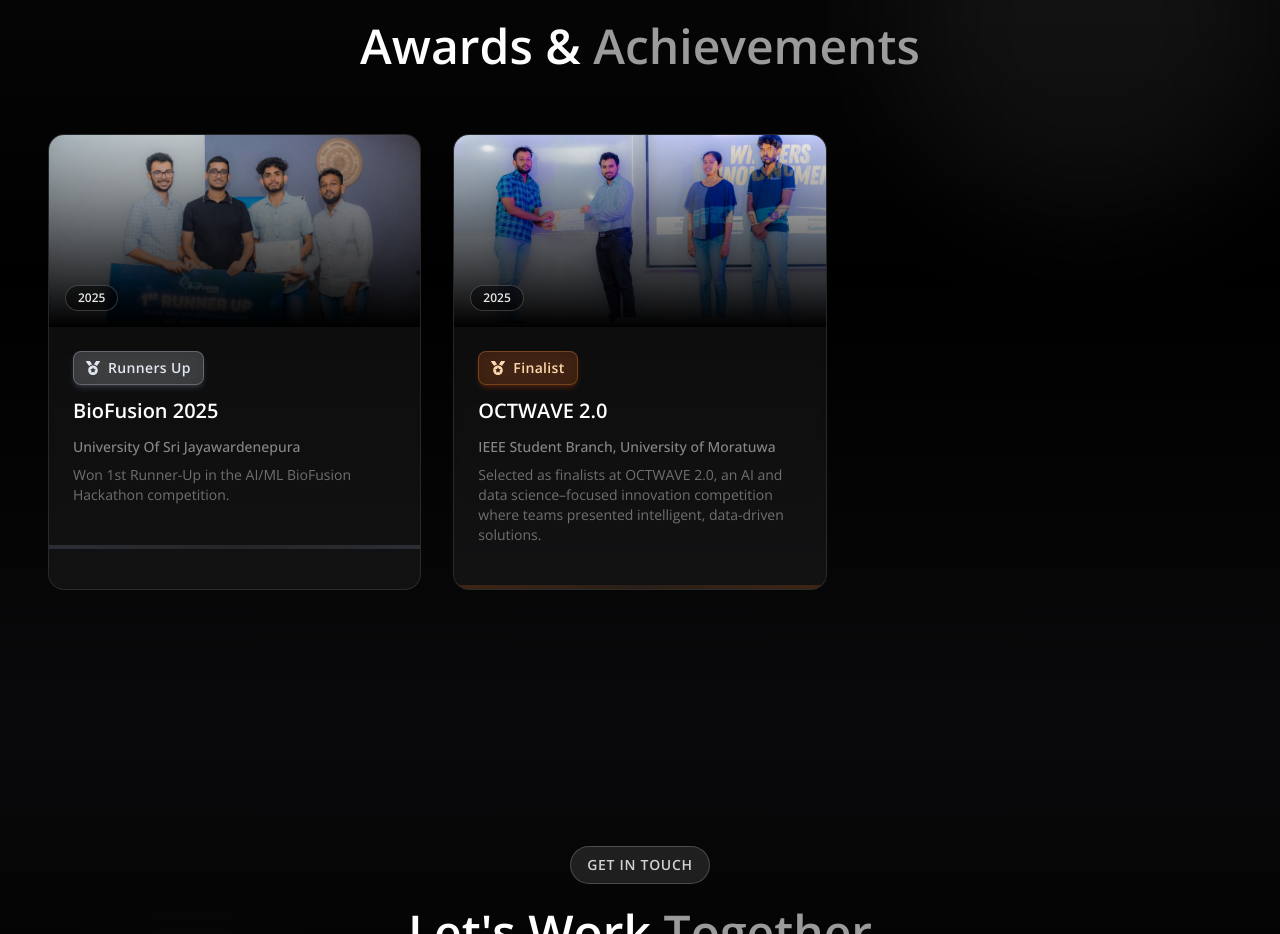
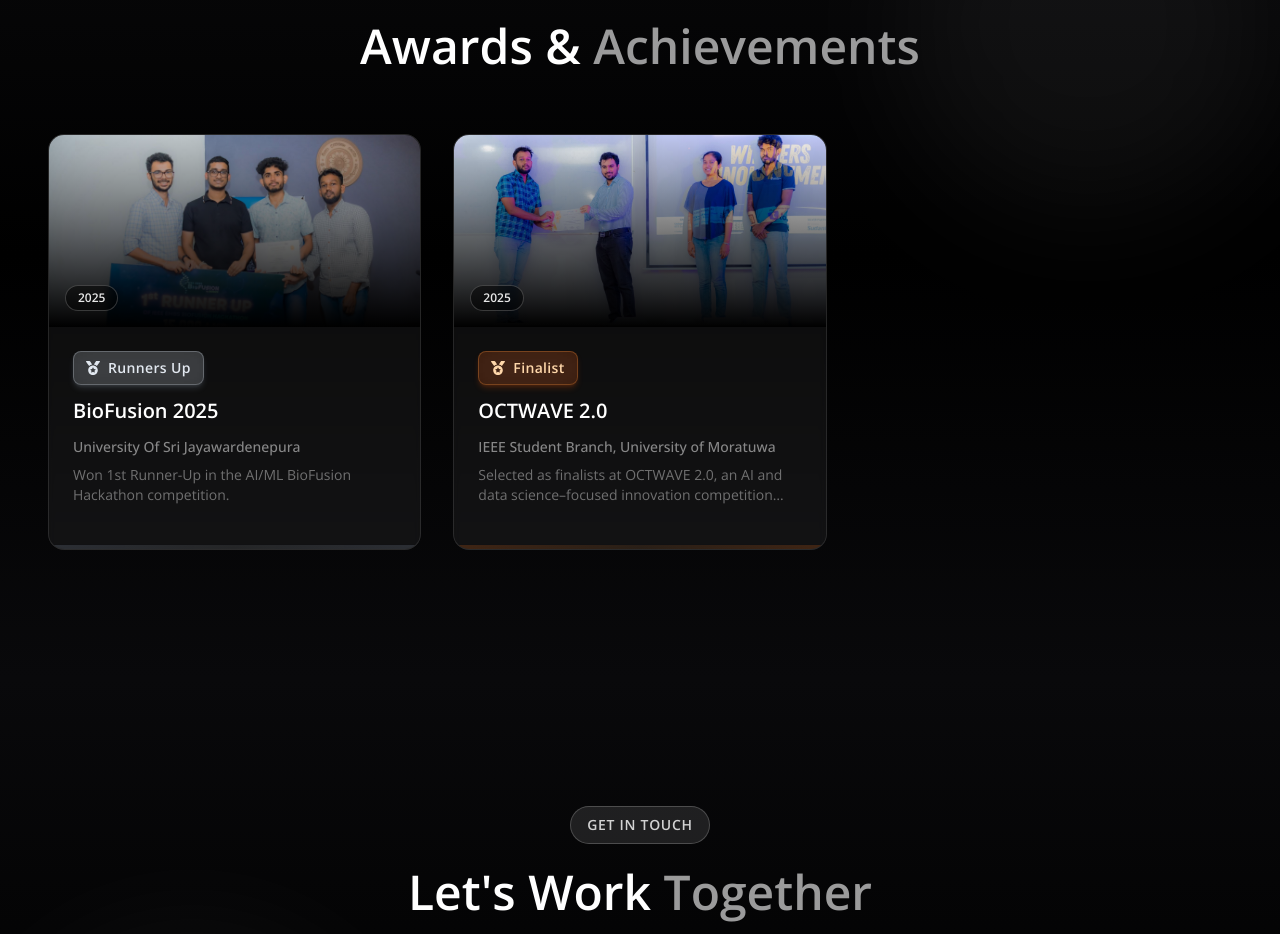
Before and after one commit to sasindu345/MyPortfolio, a React (Vite) app: page / in a window 1280 px wide. Shown: the part 6042-6976 px from the top of the page. Built offline with nearby package versions, Linux system fonts and the light colour scheme.

Commit message:
add achivement card changes

```diff
--- a/src/components/Achievements.jsx
+++ b/src/components/Achievements.jsx
@@ -102,7 +102,7 @@
                         return (
                             <div
                                 key={index}
-                                className={`group relative bg-white/5 backdrop-blur-sm rounded-xl md:rounded-2xl border border-white/10 hover:border-white/30 transition-all duration-500 overflow-hidden ${isItemVisible ? 'opacity-100 translate-y-0 scale-100' : 'opacity-0 translate-y-10 scale-95'
+                                className={`group relative bg-white/5 backdrop-blur-sm rounded-xl md:rounded-2xl border border-white/10 hover:border-white/30 transition-all duration-500 overflow-hidden h-full flex flex-col ${isItemVisible ? 'opacity-100 translate-y-0 scale-100' : 'opacity-0 translate-y-10 scale-95'
                                     }`}
                             >
                                 {/* Image Area */}
@@ -154,7 +154,7 @@
                                 )}
 
                                 {/* Content */}
-                                <div className="p-4 md:p-6">
+                                <div className="p-4 md:p-6 flex-1 flex flex-col">
                                     {/* Placement Badge - Now in content area */}
                                     {achievement.placement && placementStyle && (
                                         <div className="flex items-center gap-2 mb-3">
@@ -178,7 +178,7 @@
                                     </p>
 
                                     {/* Description */}
-                                    <p className="text-white/40 text-xs md:text-sm leading-relaxed mb-4">
+                                    <p className="text-white/40 text-xs md:text-sm leading-relaxed mb-4 line-clamp-2 flex-1">
                                         {achievement.description}
                                     </p>
                                 </div>
```
